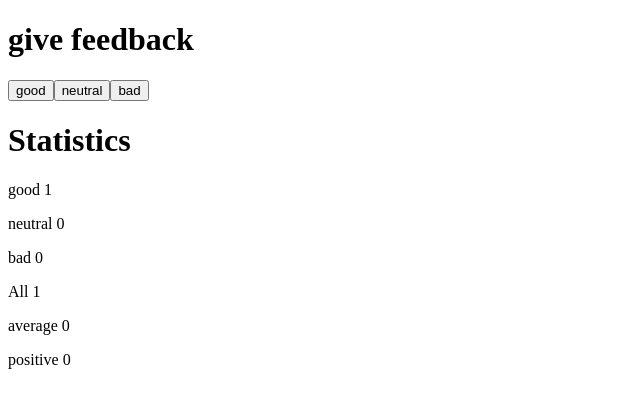
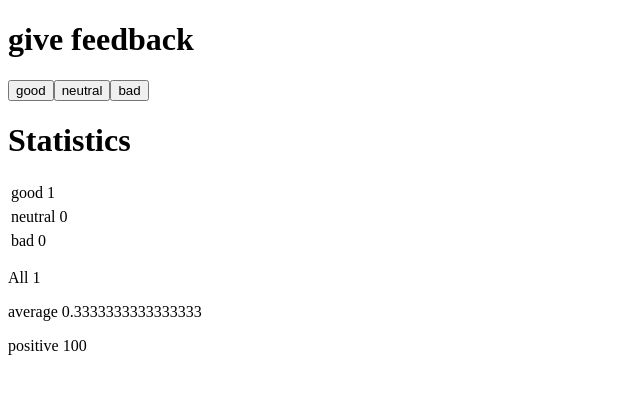
Before and after one commit to rimoza/fullstackopen, a React (Create React App) app in the folder part1/unicafe/: page / in a window 1280 px wide. Both pictures are taken after a click on the button "good". Shown: the top 408 px of the page, without its empty margins (0-640 px from the left). Built offline with nearby package versions, Linux system fonts and the light colour scheme.

Commit message:
Finish unicafe exercise

```diff
--- a/part1/unicafe/src/App.js
+++ b/part1/unicafe/src/App.js
@@ -6,12 +6,14 @@ const Button = ({ text, handleClick }) => {
 
 const StatisticLine = ({ text, value }) => {
   return (
-    <div>
-      {" "}
-      <p>
-        {text} {value}
-      </p>{" "}
-    </div>
+    <table>
+      <tbody>
+        <tr>
+          <td>{text}</td>
+          <td> {value} </td>
+        </tr>
+      </tbody>
+    </table>
   );
 };
 
@@ -19,14 +21,16 @@ const Statistics = (props) => {
   return (
     <div>
       <h1>Statistics</h1>
+
       <StatisticLine text="good" value={props.good} />
+
       <StatisticLine text="neutral" value={props.neutral} />
+
       <StatisticLine text="bad" value={props.bad} />
+
       <p>All {props.sum} </p>
-      <p onClick={props.calculateAverage}>average {props.average} </p>
-      <p onClick={props.handlePositivePercentage}>
-        positive {props.positivePercentage}
-      </p>
+      <p>average {props.average} </p>
+      <p>positive {props.positivePercentage}</p>
     </div>
   );
 };
@@ -35,8 +39,7 @@ const App = () => {
   const [good, setGood] = useState(0);
   const [neutral, setNeutral] = useState(0);
   const [bad, setBad] = useState(0);
-  const [positivePercentage, setPositivePercentage] = useState(0);
-  const [average, setAverage] = useState(0);
+
   const handleGood = () => {
     setGood(good + 1);
   };
@@ -47,18 +50,9 @@ const App = () => {
     setBad(bad + 1);
   };
 
-  const calculateAverage = () => {
-    const sum = good + neutral + bad;
-    const average = sum / 3;
-    setAverage(average);
-  };
-
-  const handlePositivePercentage = () => {
-    const posiveSum = good;
-    setPositivePercentage((posiveSum / (good + neutral + bad)) * 100);
-  };
-
   const sum = good + neutral + bad;
+  const feedbackAaverage = sum / 3;
+  const positive = (good / sum) * 100;
   return (
     <div>
       <h1>give feedback</h1>
@@ -74,10 +68,8 @@ const App = () => {
           neutral={neutral}
           bad={bad}
           sum={sum}
-          average={average}
-          positivePercentage={positivePercentage}
-          calculateAverage={calculateAverage}
-          handlePositivePercentage={handlePositivePercentage}
+          average={feedbackAaverage}
+          positivePercentage={positive}
         />
       ) : (
         "No feedback given"
```
